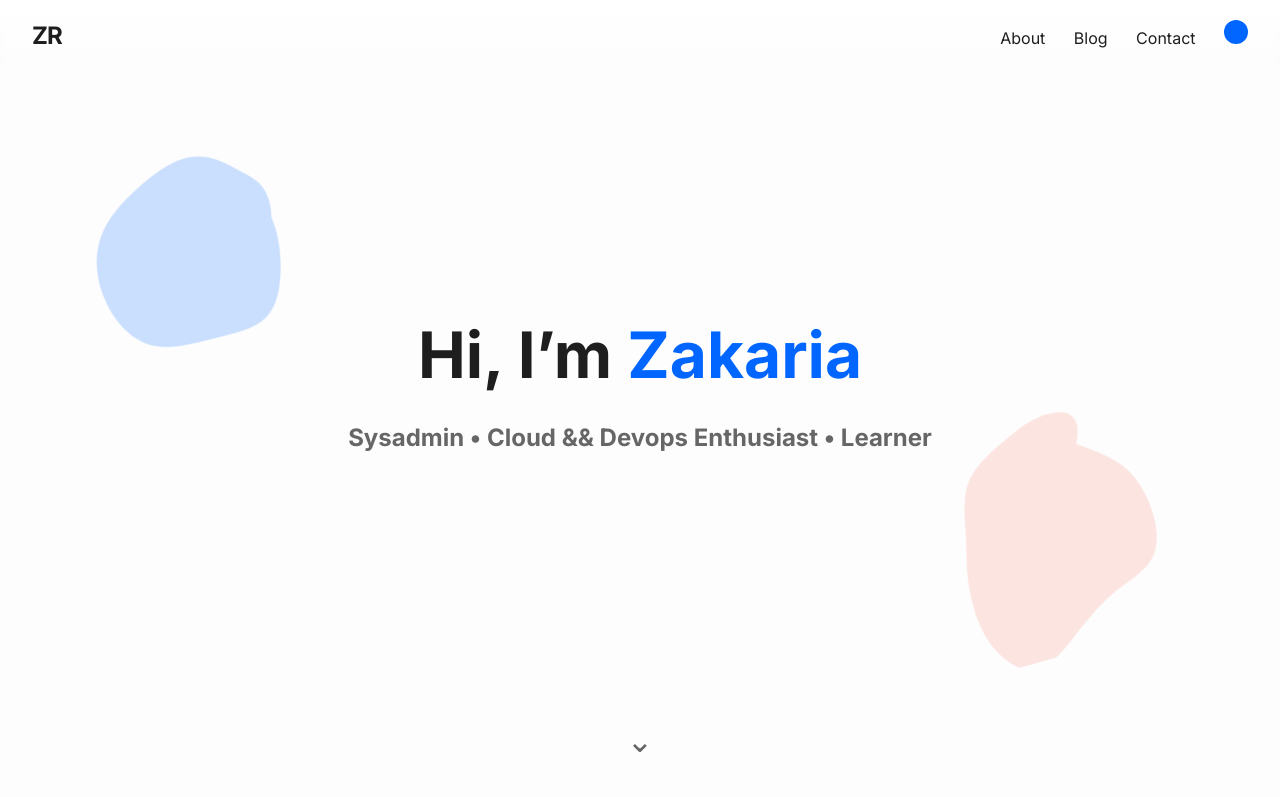
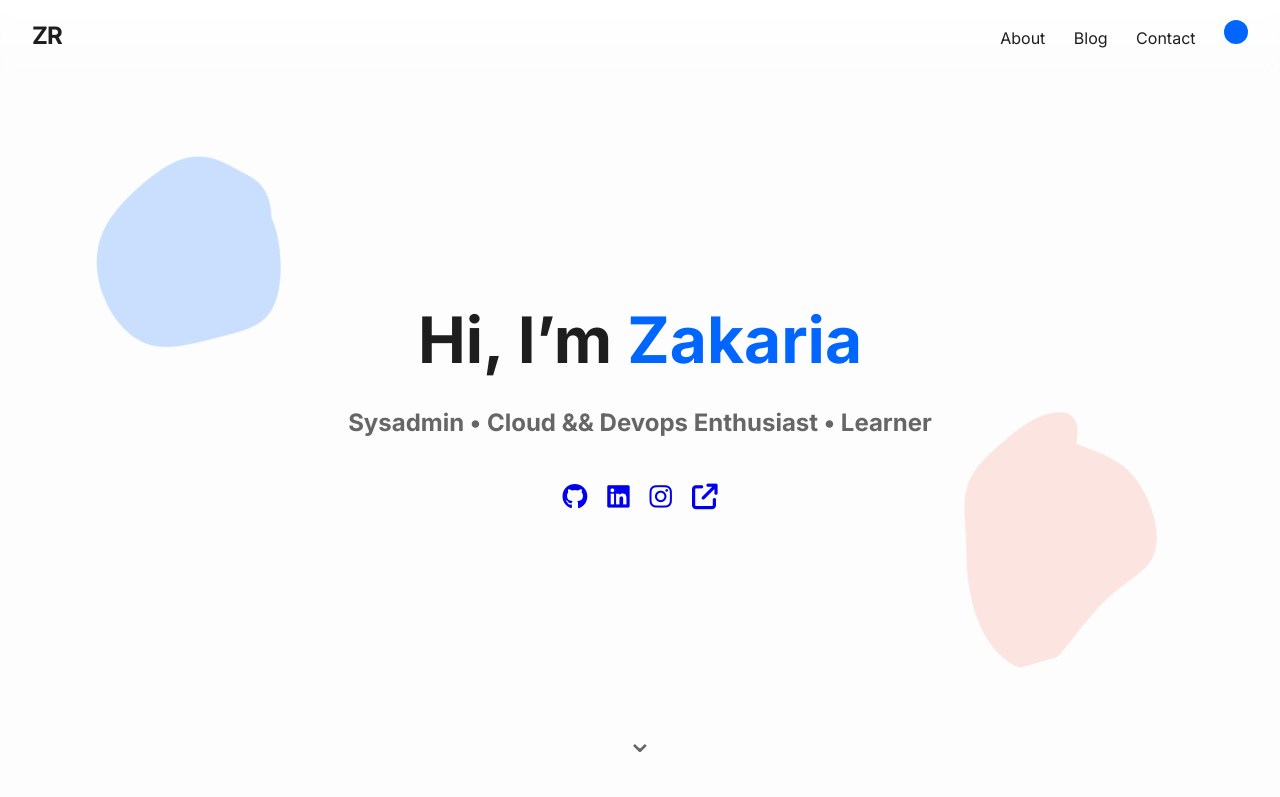
Before and after one commit to zaxrmdn/profile, a plain HTML site: page index.html in a window 1280 px wide. Shown: the top 797 px of the page. Drawn offline with nearby package versions, Linux system fonts and the light colour scheme; no server answers.

Commit message:
deploy: 789afa6f59f241d62cb7be6b43f28725324f45ad

```diff
--- a/index.html
+++ b/index.html
@@ -7,6 +7,7 @@
   <link rel="preconnect" href="https://fonts.googleapis.com" />
   <link rel="preconnect" href="https://fonts.gstatic.com" crossorigin />
   <link href="https://fonts.googleapis.com/css2?family=Inter:wght@400;600;700&display=swap" rel="stylesheet" />
+  <link rel="stylesheet"href="https://cdn.jsdelivr.net/npm/@fortawesome/fontawesome-free@6.5.2/css/all.min.css"/>
   <link rel="stylesheet" href="assets/css/style.css" />
   <script src="https://cdn.jsdelivr.net/npm/gsap@3/dist/gsap.min.js" defer></script>
   <script src="https://cdn.jsdelivr.net/npm/gsap@3/dist/ScrollTrigger.min.js" defer></script>
@@ -29,10 +30,10 @@
     <h1 class="headline">Hi, I’m <span class="accent">Zakaria</span></h1>
     <h2 class="sub">Sysadmin • Cloud && Devops Enthusiast • Learner</h2>
     <div class="social">
-      <a href="https://github.com/zaxrmdn" target="_blank" aria-label="GitHub"><i class="icon github"></i></a>
-      <a href="https://id.linkedin.com/in/zakaria-ramadan-08539520b" target="_blank" aria-label="LinkedIn"><i class="icon linkedin"></i></a>
-      <a href="https://instagram.com/zaxrmdn" target="_blank" aria-label="Instagram"><i class="icon instagram"></i></a>
-      <a href="https://blog.zakaria.web.id" target="_blank" aria-label="External Blog"><i class="icon external"></i></a>
+      <a href="https://github.com/zaxrmdn" target="_blank" aria-label="GitHub"><i class="fa-brands fa-github"></i></a>
+      <a href="https://id.linkedin.com/in/zakaria-ramadan-08539520b" target="_blank" aria-label="LinkedIn"><i class="fa-brands fa-linkedin"></i></a>
+      <a href="https://instagram.com/zaxrmdn" target="_blank" aria-label="Instagram"><i class="fa-brands fa-instagram"></i></a>
+      <a href="https://blog.zakaria.web.id" target="_blank" aria-label="External Blog"><i class="fa-solid  fa-arrow-up-right-from-square"></i> </a>
     </div>
     <a href="#about" class="scrollHint" aria-label="Scroll Down">⌄</a>
     <!-- Floating SVG blobs for parallax -->
```
Also changed, not shown: 1 other file.
